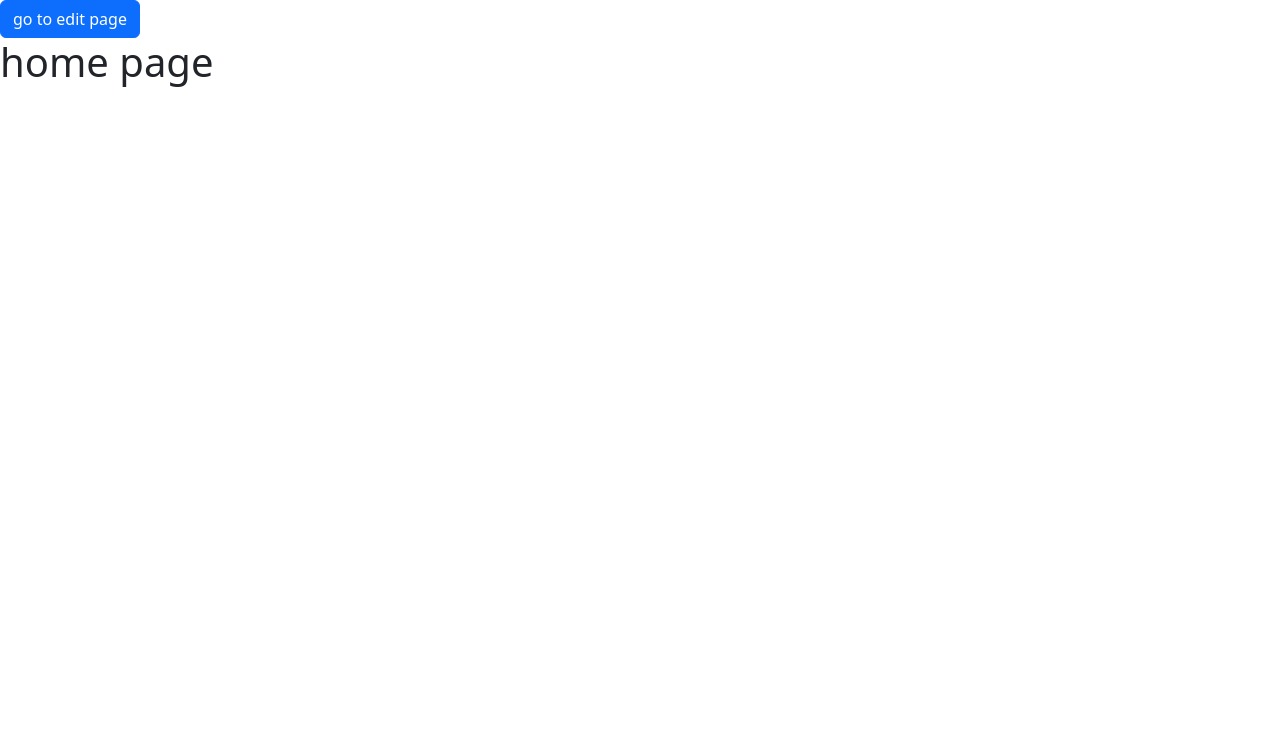
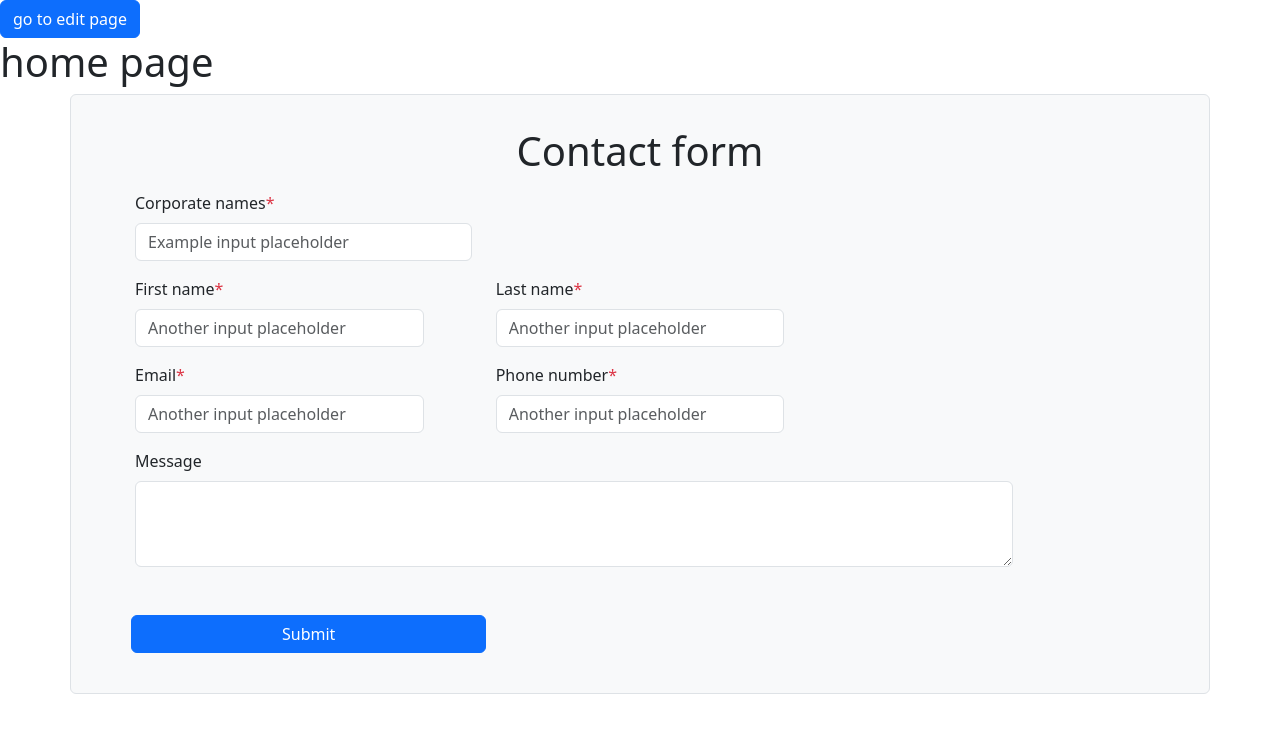
Before and after one commit to Deblak/dream-team-mkt, a Vue app in the folder dream-team-mkt-presentation/: page / in a window 1280 px wide. Shown: the top 732 px of the page. Built offline with nearby package versions, Linux system fonts and the light colour scheme.

Commit message:
form ok, validation todo

```diff
--- /dev/null
+++ b/dream-team-mkt-presentation/src/components/ContactForm.vue
@@ -0,0 +1,87 @@
+<script setup>
+import {ref} from 'vue'
+
+const inputFormData = ref({
+  corporateName: "",
+  firstName: "",
+  lastName: "",
+  email: "",
+  phoneNumber: "",
+  message: ""
+})
+
+function inputisValid(inputs) {
+  let isValid = true
+  if (inputs.value.firstName === '' || inputs.value.lastName == '') {
+    isValid = false
+  }
+  return isValid;
+}
+
+function submitData() {
+  event.preventDefault()
+  if (inputisValid(inputFormData)) {
+    // TODO
+  } else {
+    // TODO
+  }
+  inputisValid(inputFormData)
+  console.log(inputFormData.value.firstName);
+
+}
+</script>
+
+
+<template>
+  <div class="container bg-light border rounded-2">
+  <form novalidate>
+    <div class="contact-form-container col-12 py-3">
+      <h1 class="text-center m-3">Contact form</h1>
+        <div class="m-3 row">
+          <div class="field mx-4 col-10 col-lg-4">
+            <label for="corporateName" class="form-label">Corporate names<span class="text-danger"><span class="text-danger">*</span></span></label>
+            <input v-model="inputFormData.corporateName" type="text" class="form-control" id="corporateName" placeholder="Example input placeholder">
+          </div>
+        </div>
+        <div class="row row-cols-lg-2 m-3">
+          <div class="col-10 col-lg-4">
+            <div class="field mx-4">
+              <label for="firstName" class="form-label">First name<span class="text-danger">*</span></label>
+              <input v-model="inputFormData.firstName" type="text" class="form-control" id="firstName" placeholder="Another input placeholder">
+            </div>
+          </div>
+          <div class="col-10 col-lg-4">
+            <div class="field mx-4">
+              <label for="lastName" class="form-label">Last name<span class="text-danger">*</span></label>
+              <input v-model="inputFormData.lastName" type="text" class="form-control" id="lastName" placeholder="Another input placeholder">
+          </div>
+        </div>
+      </div>
+      <div class="row row-cols-lg-2 m-3">
+        <div class="col-10 col-lg-4">
+          <div class="field mx-4 ">
+            <label for="email" class="form-label">Email<span class="text-danger">*</span></label>
+            <input v-model="inputFormData.email" type="email" class="form-control" id="email" placeholder="Another input placeholder">
+          </div>
+        </div>
+        <div class="col-10 col-lg-4">
+          <div class="field mx-4">
+            <label for="phoneNumber" class="form-label">Phone number<span class="text-danger">*</span></label>
+            <input v-model="inputFormData.phoneNumber" type="tel" class="form-control" id="phoneNumber" placeholder="Another input placeholder">
+          </div>
+        </div>
+      </div>
+      <div class="m-3 row">
+        <div class="field mx-4 col-10">
+          <label for="message" class="form-label">Message</label>
+          <textarea v-model="inputFormData.message" class="form-control" id="message" rows="3"></textarea>
+        </div>
+      </div>
+      <div class="m-4 row">
+        <button v-on:click="submitData" class="btn btn-primary mx-4 mt-4 col-10 col-xl-4">Submit
+      </button>
+    </div>
+    </div>
+  </form>
+</div>
+</template>
--- a/dream-team-mkt-presentation/src/views/EditPage.vue
+++ b/dream-team-mkt-presentation/src/views/EditPage.vue
@@ -1,5 +1,4 @@
 <script setup>
-
 </script>
 
 <template>
--- a/dream-team-mkt-presentation/src/views/HomeView.vue
+++ b/dream-team-mkt-presentation/src/views/HomeView.vue
@@ -1,9 +1,11 @@
 <script setup>
+import ContactForm from '../components/ContactForm.vue'
 </script>
 
 <template>
   <main>
     <router-link to="/edit" class="btn btn-primary">go to edit page</router-link>
     <h1>home page</h1>
+    <ContactForm />
   </main>
 </template>
```
Also changed, not shown: dream-team-mkt-presentation/src/components/icons/IconCommunity.vue (deleted, +0 -7 lines), dream-team-mkt-presentation/src/components/icons/IconDocumentation.vue (deleted, +0 -7 lines), dream-team-mkt-presentation/src/components/icons/IconEcosystem.vue (deleted, +0 -7 lines), dream-team-mkt-presentation/src/components/icons/IconSupport.vue (deleted, +0 -7 lines), dream-team-mkt-presentation/src/components/icons/IconTooling.vue (deleted, +0 -19 lines), 1 other file (tests, documents, lock files or other folders).
